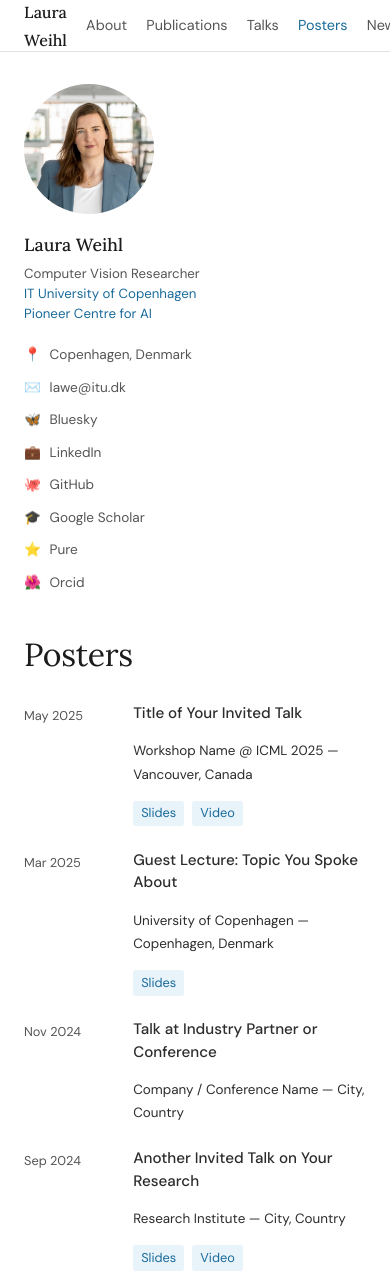
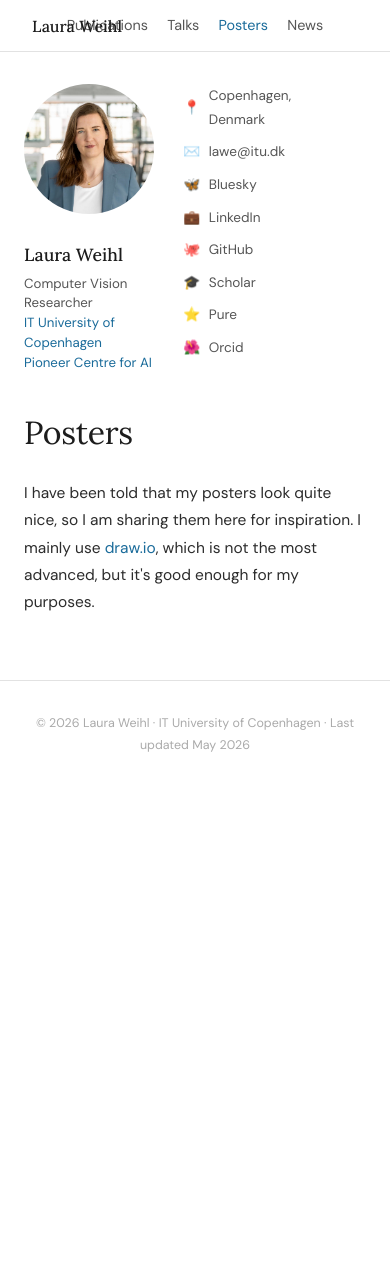
Before and after one commit to lw112/lw112.github.io, a plain HTML site: page posters.html in a window 390 px wide. Shown: the top 1274 px of the page. After the commit the page ends 844 px from the top, so only its background shows below. Drawn offline with Linux system fonts and the light colour scheme.

Commit message:
responsive sidebar
• sidebar now responsive
• recent news on about page now fetched from news page
• update posters page

```diff
--- a/posters.html
+++ b/posters.html
@@ -3,7 +3,7 @@
 <head>
   <meta charset="UTF-8" />
   <meta name="viewport" content="width=device-width, initial-scale=1.0" />
-  <title>Talks — Laura Weihl</title>
+  <title>Laura Weihl - Posters</title>
   <link rel="preconnect" href="https://fonts.googleapis.com">
   <link href="https://fonts.googleapis.com/css2?family=Lora:ital,wght@0,400;0,500;1,400&family=DM+Sans:wght@400;500&display=swap" rel="stylesheet">
   <link rel="stylesheet" href="style.css">
@@ -12,7 +12,6 @@
 
   <nav>
     <a class="brand" href="index.html">Laura Weihl</a>
-    <a href="index.html">About</a>
     <a href="publications.html">Publications</a>
     <a href="talks.html">Talks</a>
     <a href="posters.html" class="active">Posters</a>
@@ -26,53 +25,10 @@
     <main class="main">
       <h1>Posters</h1>
 
-      <ul class="talk-list">
+        <p>
+            I have been told that my posters look quite nice, so I am sharing them here for inspiration. I mainly use <a class="text-link" href="https://www.draw.io/" target="_blank">draw.io</a>, which is not the most advanced, but it's good enough for my purposes.
+        </p>
 
-        <li class="talk-item">
-          <span class="talk-date">May 2025</span>
-          <div>
-            <p class="talk-title">Title of Your Invited Talk</p>
-            <p class="talk-venue">Workshop Name @ ICML 2025 — Vancouver, Canada</p>
-            <div class="talk-links">
-              <a href="#">Slides</a>
-              <a href="#">Video</a>
-            </div>
-          </div>
-        </li>
-
-        <li class="talk-item">
-          <span class="talk-date">Mar 2025</span>
-          <div>
-            <p class="talk-title">Guest Lecture: Topic You Spoke About</p>
-            <p class="talk-venue">University of Copenhagen — Copenhagen, Denmark</p>
-            <div class="talk-links">
-              <a href="#">Slides</a>
-            </div>
-          </div>
-        </li>
-
-        <li class="talk-item">
-          <span class="talk-date">Nov 2024</span>
-          <div>
-            <p class="talk-title">Talk at Industry Partner or Conference</p>
-            <p class="talk-venue">Company / Conference Name — City, Country</p>
-          </div>
-        </li>
-
-        <li class="talk-item">
-          <span class="talk-date">Sep 2024</span>
-          <div>
-            <p class="talk-title">Another Invited Talk on Your Research</p>
-            <p class="talk-venue">Research Institute — City, Country</p>
-            <div class="talk-links">
-              <a href="#">Slides</a>
-              <a href="#">Video</a>
-            </div>
-          </div>
-        </li>
-
-
-      </ul>
     </main>
   </div>
 
--- a/sidebar.html
+++ b/sidebar.html
@@ -1,7 +1,9 @@
 <aside class="sidebar">
+    <a href="index.html">
     <img src="laura-weihl-profile-small-crop.jpg" class="avatar" alt="Laura Weihl">
+    </a>
 
-    <h2>Laura Weihl</h2>
+    <a href="index.html" style="text-decoration: none; color: inherit;"><h2>Laura Weihl</h2></a>
     <p class="role">
     Computer Vision Researcher<br>
     <a href="https://itu.dk" target="_blank">IT University of Copenhagen</a><br>
@@ -14,7 +16,7 @@
     <li><span class="icon">🦋</span><a href="https://bsky.app/profile/lauraweihl.bsky.social" target="_blank">Bluesky</a></li>
     <li><span class="icon">💼</span><a href="https://linkedin.com/in/lauraweihl" target="_blank">LinkedIn</a></li>
     <li><span class="icon">🐙</span><a href="https://github.com/lw112" target="_blank">GitHub</a></li>
-    <li><span class="icon">🎓</span><a href="https://scholar.google.com/citations?user=lXoIuMYAAAAJ&hl=en" target="_blank">Google Scholar</a></li>
+    <li><span class="icon">🎓</span><a href="https://scholar.google.com/citations?user=lXoIuMYAAAAJ&hl=en" target="_blank">Scholar</a></li>
     <li><span class="icon">⭐️</span><a href="https://pure.itu.dk/da/persons/laura-weihl/" target="_blank">Pure</a></li>
     <li><span class="icon">🌺</span><a href="https://orcid.org/my-orcid?orcid=0000-0002-8916-3468" target="_blank">Orcid</a></li>
     </ul>
--- a/style.css
+++ b/style.css
@@ -34,6 +34,7 @@ nav {
   padding: 0 3rem;
   height: 52px;
   gap: 2rem;
+  justify-content: center;
 }
 
 nav .brand {
@@ -42,7 +43,9 @@ nav .brand {
   font-size: 1rem;
   color: var(--text);
   text-decoration: none;
-  margin-right: auto;
+  /* ──margin-right: auto;  ── */
+  position: absolute;
+  left:2em;
 }
 
 nav a {
@@ -366,7 +369,6 @@ footer {
   border-top: 1px solid var(--border);
 }
 
-/* ── Responsive ── */
 @media (max-width: 760px) {
   .page {
     grid-template-columns: 1fr;
@@ -374,7 +376,37 @@ footer {
     padding: 2rem 1.5rem 4rem;
   }
 
-  .sidebar { position: static; }
+  .sidebar {
+    position: static;
+    display: grid;
+    grid-template-columns: 140px 1fr;
+    grid-template-rows: auto auto auto auto;
+    column-gap: 1.2rem;
+    align-items: start;
+  }
+
+  .avatar, .avatar-placeholder {
+    grid-column: 1;
+    grid-row: 1;
+  }
+
+  .sidebar h2 {
+    grid-column: 1;
+    grid-row: 2;
+    margin-top: 0.6rem;
+  }
+
+  .sidebar .role {
+    grid-column: 1;
+    grid-row: 3;
+    margin-bottom: 0;
+  }
+
+  .sidebar-links {
+      grid-column: 2;
+      grid-row: 1 / 4;
+    }
+
   nav { padding: 0 1.5rem; gap: 1.2rem; }
   footer { padding: 2rem 1.5rem; }
 }
```
Also changed, not shown: index.html (+24 -22 lines), news.html (+19 -7 lines), publications.html (+1 -2 lines), talks.html (+1 -2 lines).
